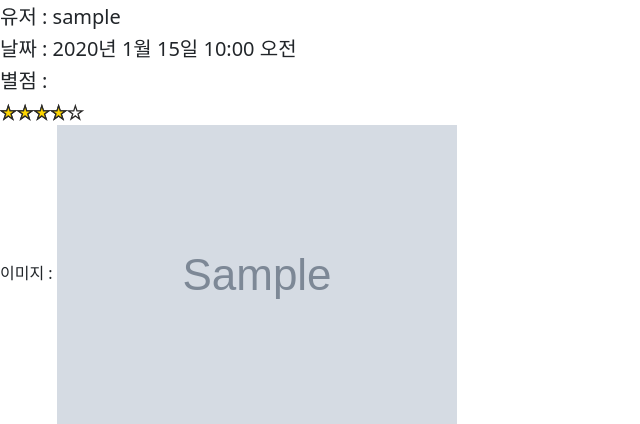
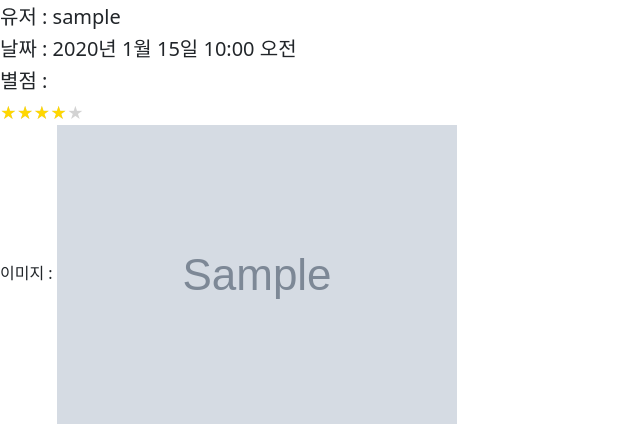
Before and after one commit to TEAM-whereisphoto/TEAM_WhereIsPhoto, a Django app: page /find/review/1/ in a window 1280 px wide. Shown: the part 127-551 px from the top of the page, without its empty margins (0-640 px from the left). Run offline with Django 4.2, Linux system fonts and the light colour scheme; tables that the repository leaves empty hold one stand-in row (values such as "Sample post"); grey boxes marked "Sample" are stand-in pictures; some web fonts are replaced.

Commit message:
[FIX] star color

```diff
--- a/static/css/star.css
+++ b/static/css/star.css
@@ -4,9 +4,9 @@
     position: relative;
     unicode-bidi: bidi-override;
     width: max-content;
-    -webkit-text-fill-color: transparent; /* Will override color (regardless of order) */
+    -webkit-text-fill-color: lightgray;
     -webkit-text-stroke-width: 1.3px;
-    -webkit-text-stroke-color: #2b2a29;
+    -webkit-text-stroke-color: transparent;
   }
 
   .star-rating-fill {
```
